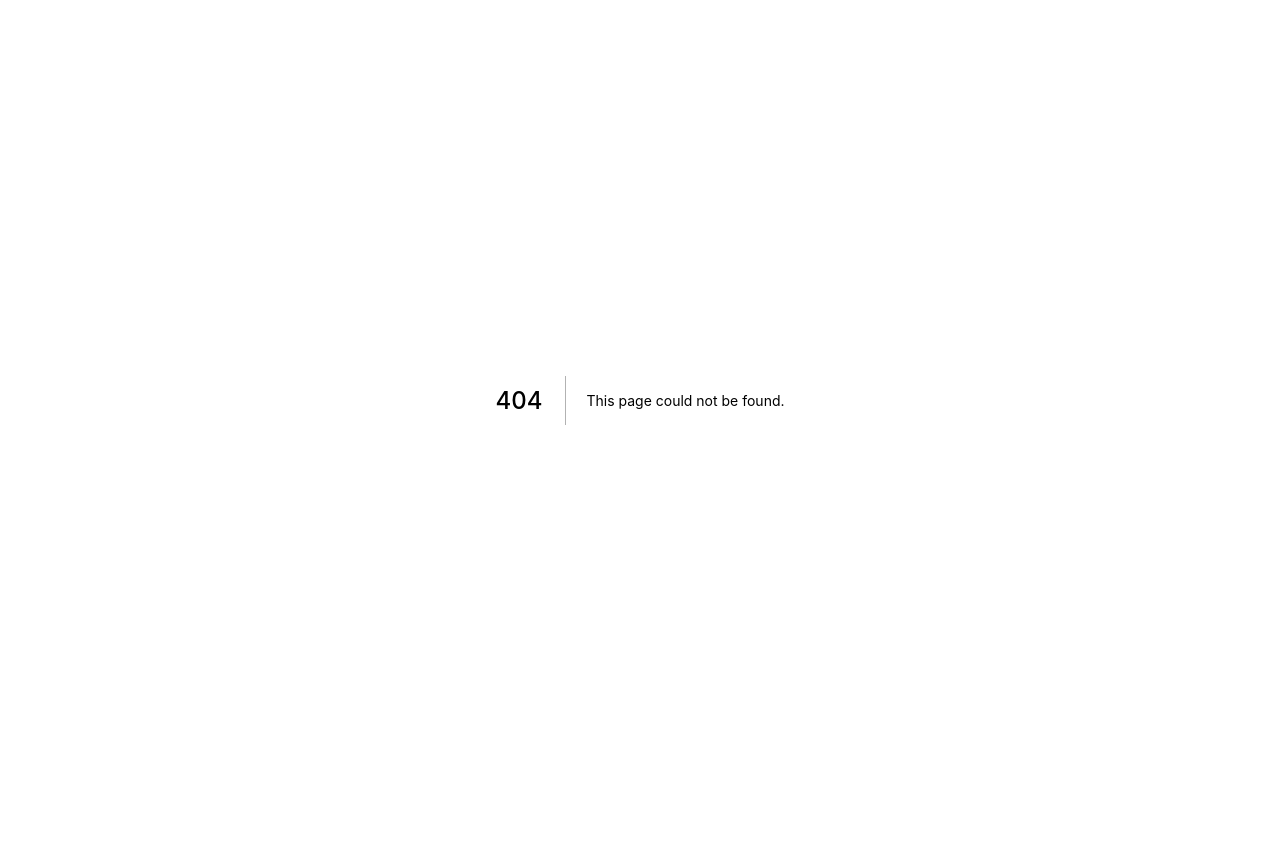
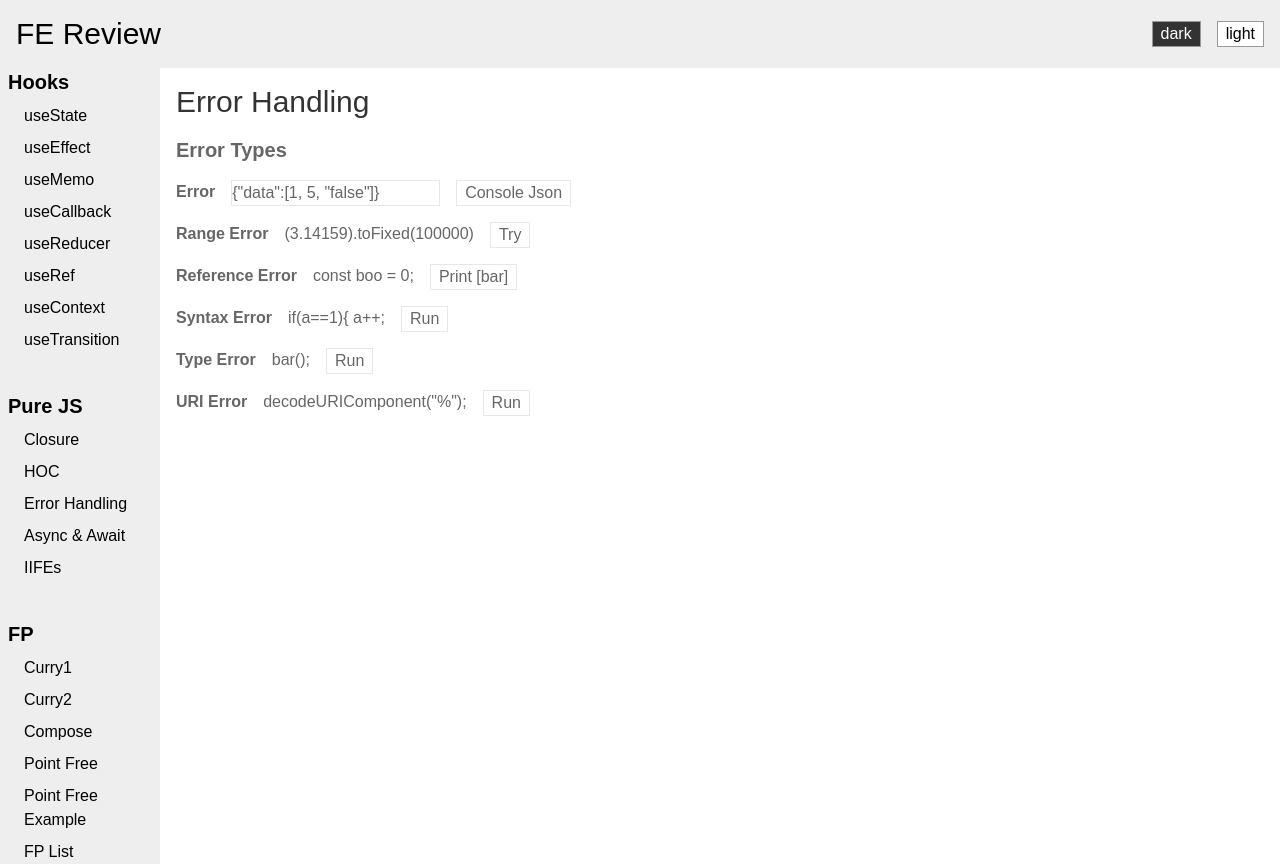
Before and after one commit to hsuanlin0202/Frontend-review, a Next.js app: page /pure/er-handling in a window 1280 px wide. Before the commit this address had no page. Before the commit the page ends 800 px from the top, so only its background shows below. Built offline with nearby package versions, Linux system fonts and the light colour scheme.

Commit message:
error types

```diff
--- a/constant/route.tsx
+++ b/constant/route.tsx
@@ -21,7 +21,7 @@ export const Menu = [
         title: "HOC",
         href: "/pure/higher-order-components",
       },
-      { title: "Pure-Function", href: "/pure/pure-function" },
+      { title: "Error Handling", href: "/pure/er-handling" },
       { title: "Async & Await", href: "/pure/ana" },
       { title: "IIFEs", href: "/pure/iifes" },
     ],
--- /dev/null
+++ b/pages/pure/er-handling.tsx
@@ -0,0 +1,133 @@
+import { Layout } from "components/layout";
+import { useState } from "react";
+
+function validateData(jsonData: string) {
+  let data;
+  if (jsonData.length === 0) throw new Error("empty data");
+
+  try {
+    data = JSON.parse(jsonData);
+  } catch (e) {
+    console.log("Error data", e);
+    data = null;
+  }
+  return data;
+}
+
+const ErrorHandling = (): JSX.Element => {
+  const [testInput, setTestInput] = useState<string>(
+    `{"data":[1, 5, "false"]}`
+  );
+
+  const errorHandler = () => {
+    console.log(validateData(testInput));
+  };
+
+  const rangeErrorHandler = () => {
+    console.log((3.14159).toFixed(100000));
+  };
+
+  const referenceErrorHandler = () => {
+    // @ts-ignore
+    console.log(bar);
+  };
+
+  const syntaxErrorHandler = () => {
+    console.log(`'}' expected.`);
+  };
+
+  const typeErrorHandler = () => {
+    const bar = {};
+    // @ts-ignore
+    bar();
+  };
+
+  const URIErrorHandler = () => {
+    decodeURIComponent("%");
+  };
+
+  return (
+    <Layout.Base title="Error Handling">
+      <div className="flex flex-col space-y-4">
+        <h2 className="text-xl font-bold">Error Types</h2>
+        <div className="flex">
+          <h3 className="font-bold mr-4">Error</h3>
+          <input
+            type="text"
+            className="border mr-4"
+            value={testInput}
+            onChange={(e) => setTestInput(e.target.value)}
+          />
+          <button type="button" className="px-2 border" onClick={errorHandler}>
+            <span>Console Json</span>
+          </button>
+        </div>
+
+        <div className="flex">
+          <h3 className="font-bold mr-4">Range Error</h3>
+          <span>(3.14159).toFixed(100000)</span>
+          <button
+            type="button"
+            className="ml-4 px-2 border"
+            onClick={rangeErrorHandler}
+          >
+            <span>Try</span>
+          </button>
+        </div>
+
+        <div className="flex">
+          <h3 className="font-bold mr-4">Reference Error</h3>
+          <span>{`const boo = 0;`}</span>
+          <button
+            type="button"
+            className="ml-4 px-2 border"
+            onClick={referenceErrorHandler}
+          >
+            <span>Print [bar]</span>
+          </button>
+        </div>
+
+        <div className="flex">
+          <h3 className="font-bold mr-4">Syntax Error</h3>
+          <span>{`if(a==1){ a++;`}</span>
+
+          <button
+            type="button"
+            className="ml-4 px-2 border"
+            onClick={syntaxErrorHandler}
+          >
+            <span>Run</span>
+          </button>
+        </div>
+
+        <div className="flex">
+          <h3 className="font-bold mr-4">Type Error</h3>
+          <span>{`bar();`}</span>
+
+          <button
+            type="button"
+            className="ml-4 px-2 border"
+            onClick={typeErrorHandler}
+          >
+            <span>Run</span>
+          </button>
+        </div>
+
+        <div className="flex">
+          <h3 className="font-bold mr-4">URI Error</h3>
+          <span>{`decodeURIComponent("%");`}</span>
+
+          <button
+            type="button"
+            className="ml-4 px-2 border"
+            onClick={URIErrorHandler}
+          >
+            <span>Run</span>
+          </button>
+        </div>
+      </div>
+    </Layout.Base>
+  );
+};
+
+export default ErrorHandling;
--- a/pages/pure/pure-function.tsx
+++ /dev/null
@@ -1,11 +0,0 @@
-import { Layout } from "components/layout";
-
-const PureFunction = (): JSX.Element => {
-  return (
-    <Layout.Base title="Pure Function">
-      <></>
-    </Layout.Base>
-  );
-};
-
-export default PureFunction;
```
